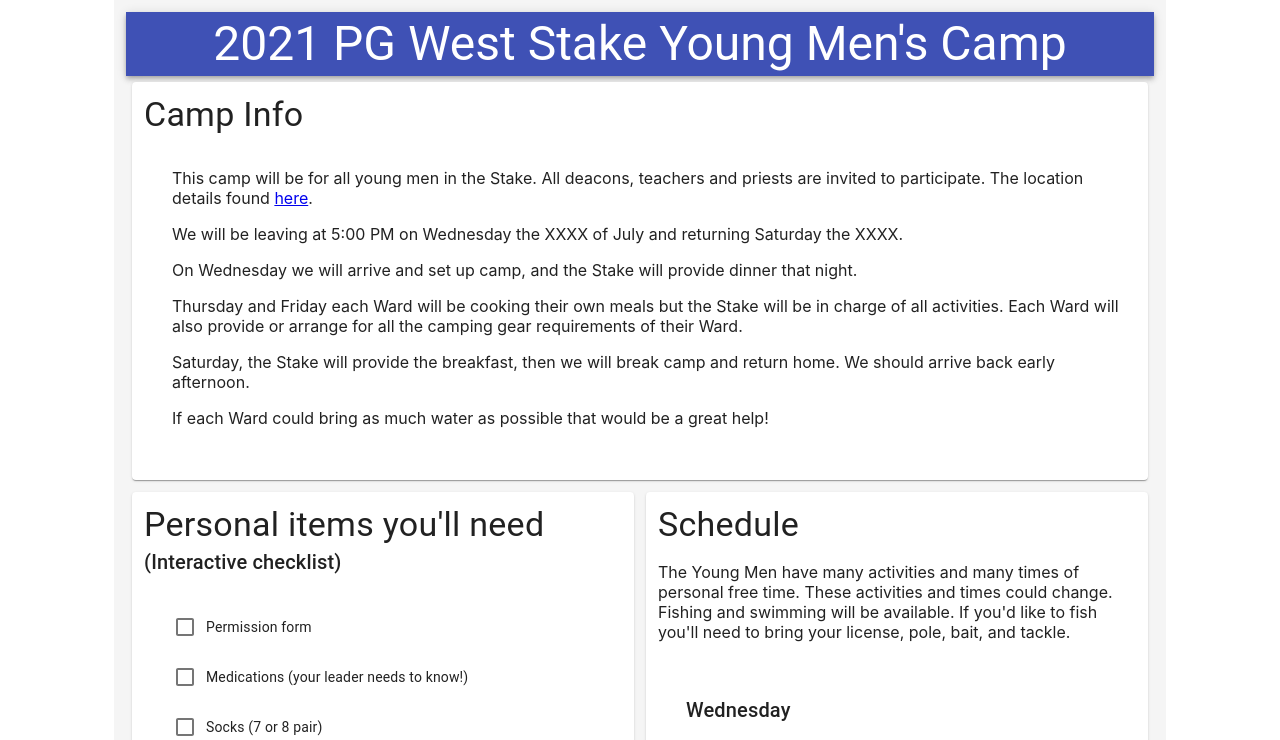
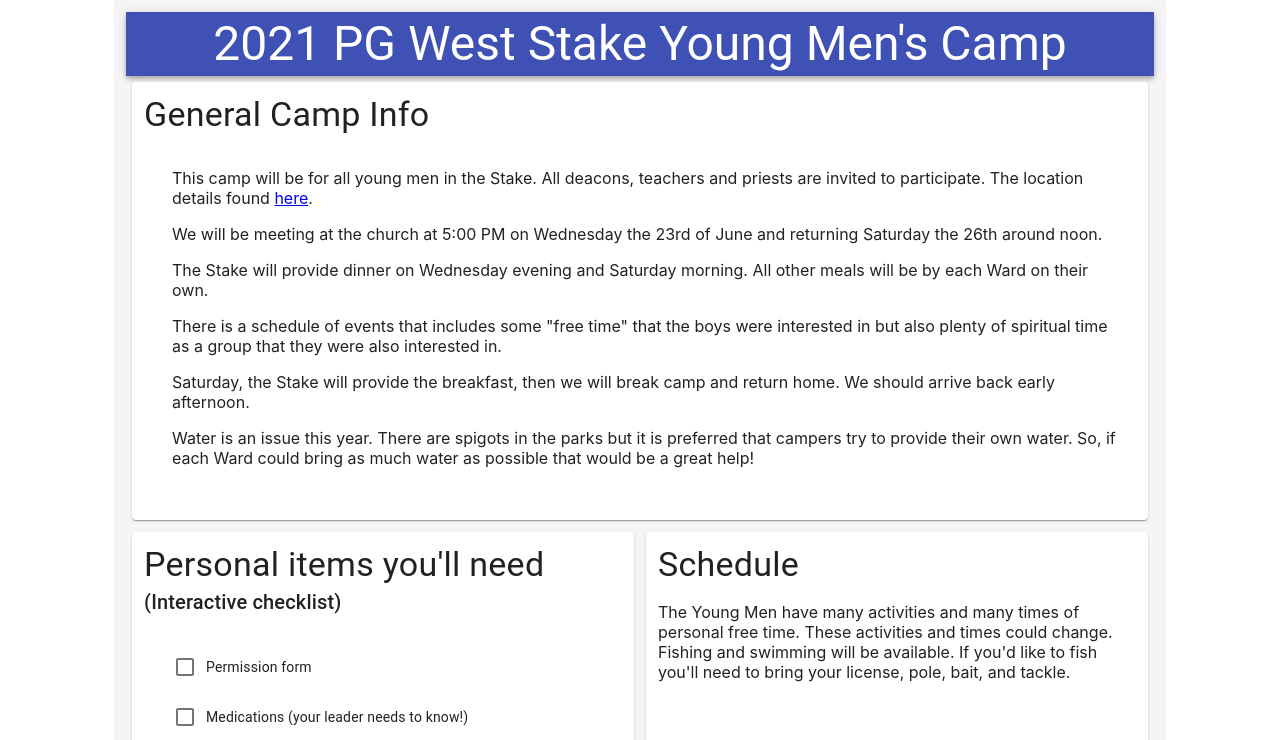
Before and after one commit to smcgee31/YouthConference_2019, a React (Create React App) app: page / in a window 1280 px wide. Shown: the top 740 px of the page. Built offline with nearby package versions, Linux system fonts and the light colour scheme.

Commit message:
update general info

```diff
--- a/src/Components/Intro.jsx
+++ b/src/Components/Intro.jsx
@@ -4,29 +4,33 @@ import { Card, CardContent, Typography } from '@material-ui/core';
 export default () => {
   return (
     <Card style={{ padding: 12, margin: 6 }}>
-      <Typography variant="h4">Camp Info</Typography>
+      <Typography variant="h4">General Camp Info</Typography>
       <CardContent style={{ marginLeft: 12 }}>
         <p>
           This camp will be for all young men in the Stake. All deacons, teachers and priests are
           invited to participate. The location details found <a href="#location">here</a>.
         </p>
         <p>
-          We will be leaving at 5:00 PM on Wednesday the XXXX of July and returning Saturday the
-          XXXX.
+          We will be meeting at the church at 5:00 PM on Wednesday the 23rd of June and returning
+          Saturday the 26th around noon.
         </p>
         <p>
-          On Wednesday we will arrive and set up camp, and the Stake will provide dinner that night.
+          The Stake will provide dinner on Wednesday evening and Saturday morning. All other meals
+          will be by each Ward on their own.
         </p>
         <p>
-          Thursday and Friday each Ward will be cooking their own meals but the Stake will be in
-          charge of all activities. Each Ward will also provide or arrange for all the camping gear
-          requirements of their Ward.
+          There is a schedule of events that includes some "free time" that the boys were interested
+          in but also plenty of spiritual time as a group that they were also interested in.
         </p>
         <p>
           Saturday, the Stake will provide the breakfast, then we will break camp and return home.
           We should arrive back early afternoon.
         </p>
-        <p>If each Ward could bring as much water as possible that would be a great help!</p>
+        <p>
+          Water is an issue this year. There are spigots in the parks but it is preferred that
+          campers try to provide their own water. So, if each Ward could bring as much water as
+          possible that would be a great help!
+        </p>
       </CardContent>
     </Card>
   );
```
